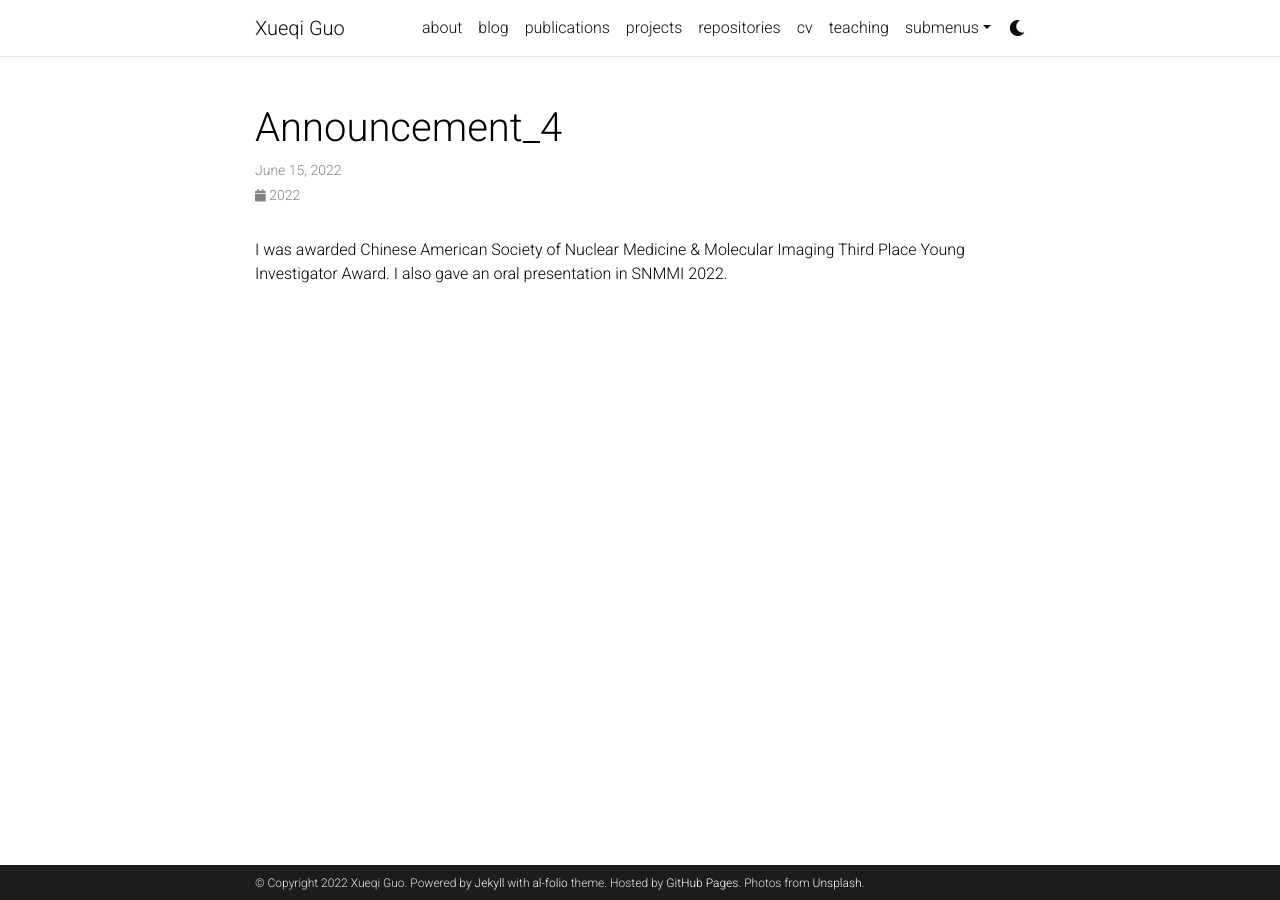
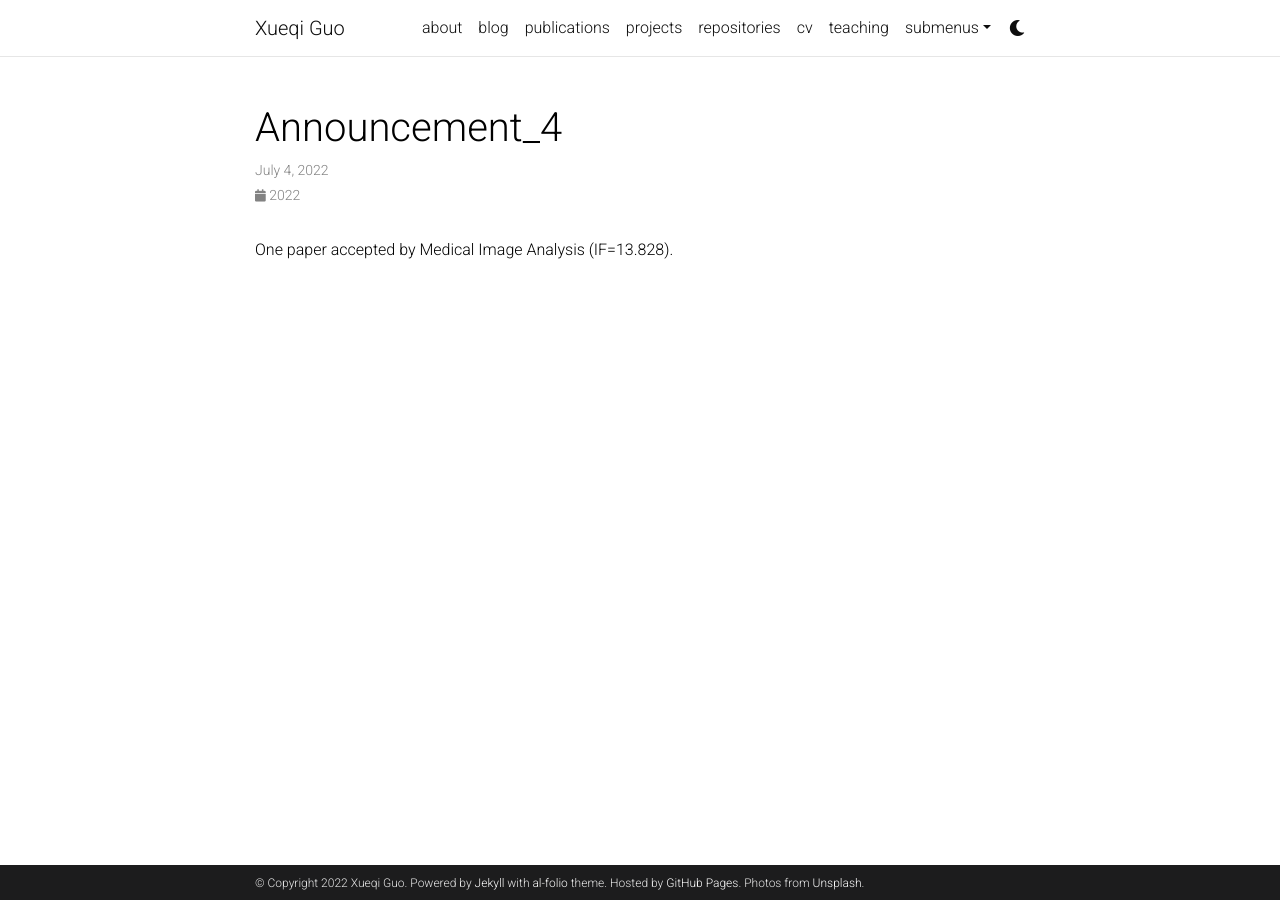
Before and after one commit to gxq1998/gxq1998.github.io, a Jekyll site: the page built from _news/announcement_4.md, in a window 1280 px wide. Built offline with Jekyll 4.4.1, drawn with Linux system fonts in a browser that asks for light colours; comment, search, counter and statistics services are not loaded; a style sheet for code colours, icons or effects is not loaded.

Commit message:
Update announcement_4.md

```diff
--- a/_news/announcement_4.md
+++ b/_news/announcement_4.md
@@ -1,7 +1,7 @@
 ---
 layout: post
-date: 2022-06-15 07:59:00-0400
+date: 2022-07-04 07:59:00-0400
 inline: true
 ---
 
-I was awarded Chinese American Society of Nuclear Medicine & Molecular Imaging Third Place Young Investigator Award. I also gave an oral presentation in SNMMI 2022.
+One paper accepted by Medical Image Analysis (IF=13.828).
```
